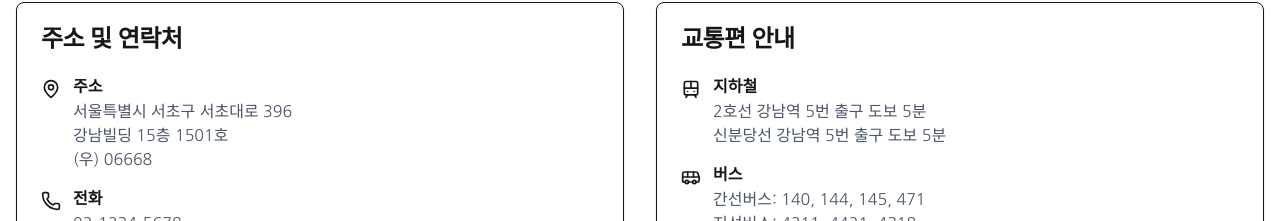
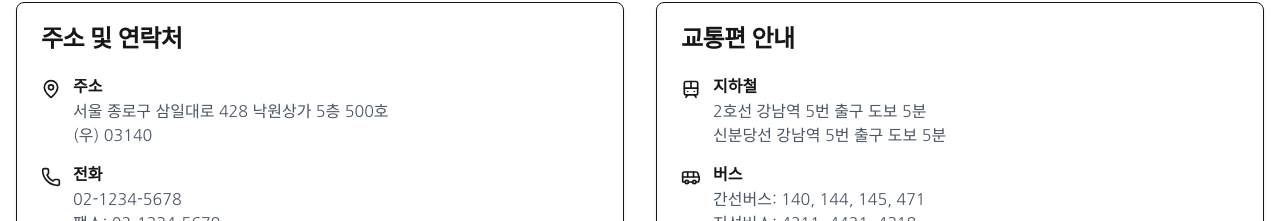
Before and after one commit to c-f-an/tov-nextjs, a Next.js app: page /about/location in a window 1280 px wide. Shown: the part 707-928 px from the top of the page. Built offline with nearby package versions, Linux system fonts and the light colour scheme; no server answers.

Commit message:
주소 표시 변경

```diff
--- a/src/app/about/location/page.tsx
+++ b/src/app/about/location/page.tsx
@@ -33,7 +33,10 @@ export default function LocationPage() {
             style={{ height: "400px" }}
           >
             <KakaoMap
-              address={process.env.NEXT_PUBLIC_COMPANY_ADDRESS || "서울 종로구 삼일대로 428 낙원상가 5층 500호"}
+              address={
+                process.env.NEXT_PUBLIC_COMPANY_ADDRESS ||
+                "서울 종로구 삼일대로 428 낙원상가 5층 500호"
+              }
               markerTitle="TOV(주)"
               level={3}
             />
@@ -52,11 +55,10 @@ export default function LocationPage() {
                 <div>
                   <p className="font-semibold">주소</p>
                   <p className="text-gray-600">
-                    서울특별시 서초구 서초대로 396
+                    {process.env.NEXT_PUBLIC_COMPANY_ADDRESS ||
+                      "서울 종로구 삼일대로 428 낙원상가 5층 500호"}
                     <br />
-                    강남빌딩 15층 1501호
-                    <br />
-                    (우) 06668
+                    (우) 03140
                   </p>
                 </div>
               </div>
```
